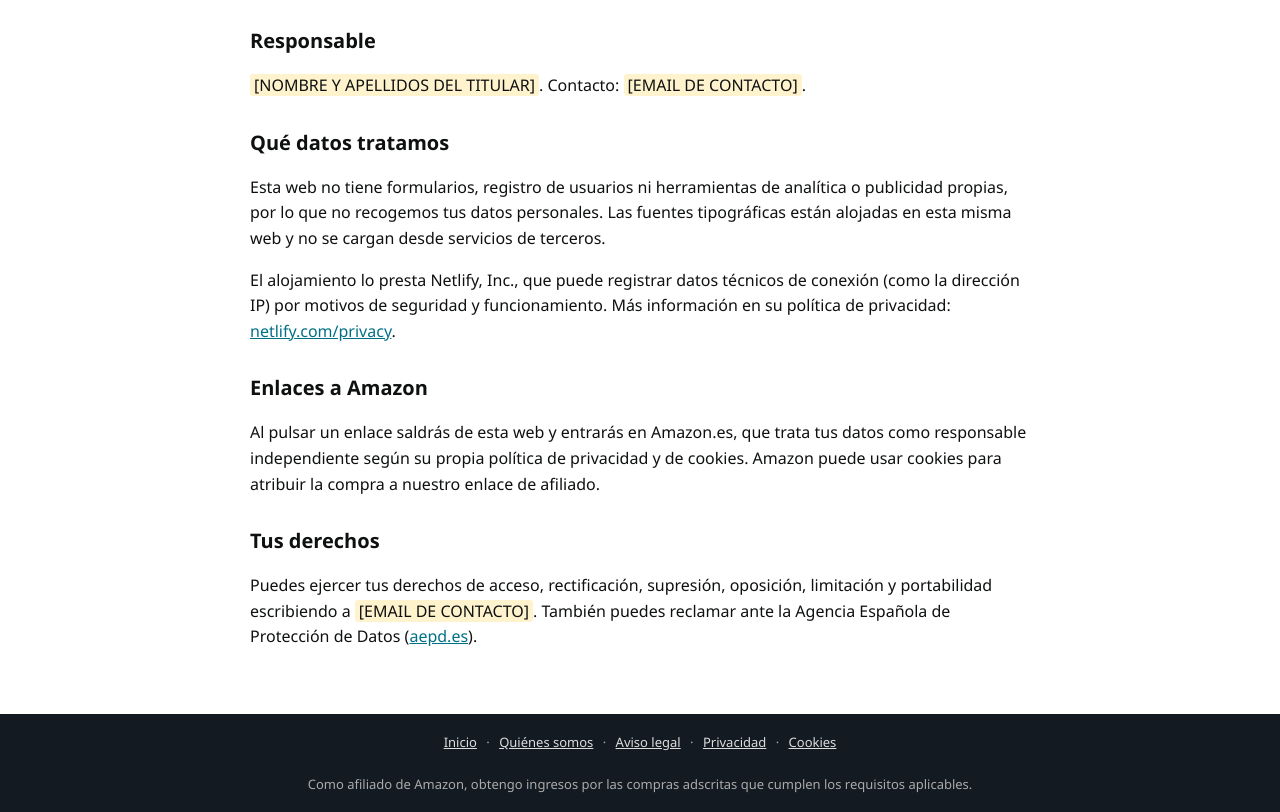
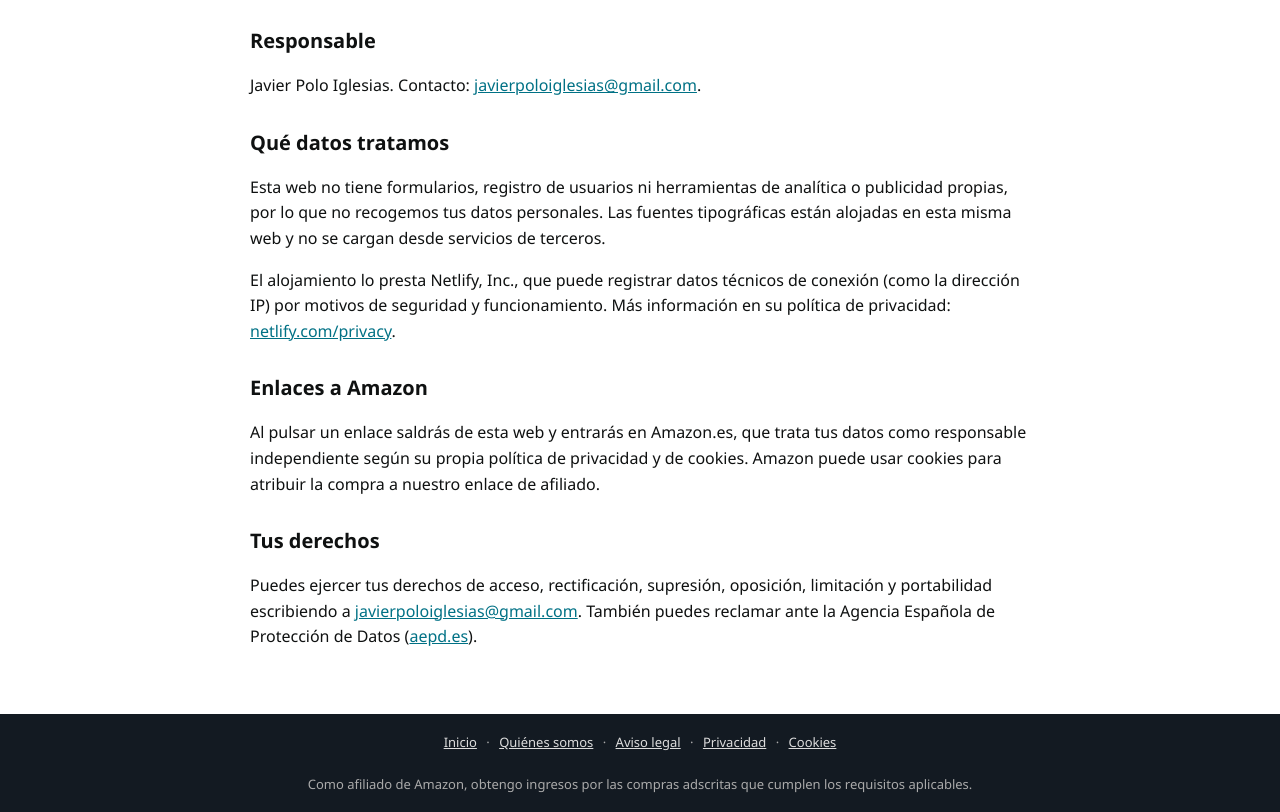
Before and after one commit to javierpoloiglesias-source/pelotamazon, a plain HTML site: page privacidad.html in a window 1280 px wide. Shown: the part 216-1028 px from the top of the page. Drawn offline with Linux system fonts and the light colour scheme.

Commit message:
Completar datos del titular en aviso legal y privacidad
Co-Authored-By: Claude Opus 5.5 <noreply@anthropic.com>
Claude-Session: https://claude.ai/code/session_01AtJ2padRz4LErPEmjXfT26

```diff
--- a/privacidad.html
+++ b/privacidad.html
@@ -12,11 +12,11 @@ footer{background:#131a22;color:#aaa;font-size:13px;text-align:center;padding:18
 <header><a href="index.html">pelotaofertas</a></header>
 <main><h1>Política de privacidad</h1>
 <p>Esta política explica qué datos se tratan cuando visitas pelotaofertas, conforme al Reglamento General de Protección de Datos (RGPD) y la Ley Orgánica 3/2018 (LOPDGDD).</p>
-<h2>Responsable</h2><p><span class="fill">[NOMBRE Y APELLIDOS DEL TITULAR]</span>. Contacto: <span class="fill">[EMAIL DE CONTACTO]</span>.</p>
+<h2>Responsable</h2><p>Javier Polo Iglesias. Contacto: <a href="mailto:javierpoloiglesias@gmail.com">javierpoloiglesias@gmail.com</a>.</p>
 <h2>Qué datos tratamos</h2><p>Esta web no tiene formularios, registro de usuarios ni herramientas de analítica o publicidad propias, por lo que no recogemos tus datos personales. Las fuentes tipográficas están alojadas en esta misma web y no se cargan desde servicios de terceros.</p>
 <p>El alojamiento lo presta Netlify, Inc., que puede registrar datos técnicos de conexión (como la dirección IP) por motivos de seguridad y funcionamiento. Más información en su política de privacidad: <a href="https://www.netlify.com/privacy/" rel="nofollow noopener">netlify.com/privacy</a>.</p>
 <h2>Enlaces a Amazon</h2><p>Al pulsar un enlace saldrás de esta web y entrarás en Amazon.es, que trata tus datos como responsable independiente según su propia política de privacidad y de cookies. Amazon puede usar cookies para atribuir la compra a nuestro enlace de afiliado.</p>
-<h2>Tus derechos</h2><p>Puedes ejercer tus derechos de acceso, rectificación, supresión, oposición, limitación y portabilidad escribiendo a <span class="fill">[EMAIL DE CONTACTO]</span>. También puedes reclamar ante la Agencia Española de Protección de Datos (<a href="https://www.aepd.es" rel="nofollow noopener">aepd.es</a>).</p>
+<h2>Tus derechos</h2><p>Puedes ejercer tus derechos de acceso, rectificación, supresión, oposición, limitación y portabilidad escribiendo a <a href="mailto:javierpoloiglesias@gmail.com">javierpoloiglesias@gmail.com</a>. También puedes reclamar ante la Agencia Española de Protección de Datos (<a href="https://www.aepd.es" rel="nofollow noopener">aepd.es</a>).</p>
 </main>
 <footer><a href="index.html">Inicio</a> · <a href="sobre.html">Quiénes somos</a> · <a href="aviso-legal.html">Aviso legal</a> · <a href="privacidad.html">Privacidad</a> · <a href="cookies.html">Cookies</a><br><br>Como afiliado de Amazon, obtengo ingresos por las compras adscritas que cumplen los requisitos aplicables.</footer>
 </body></html>
```
Also changed, not shown: aviso-legal.html (+2 -2 lines).
